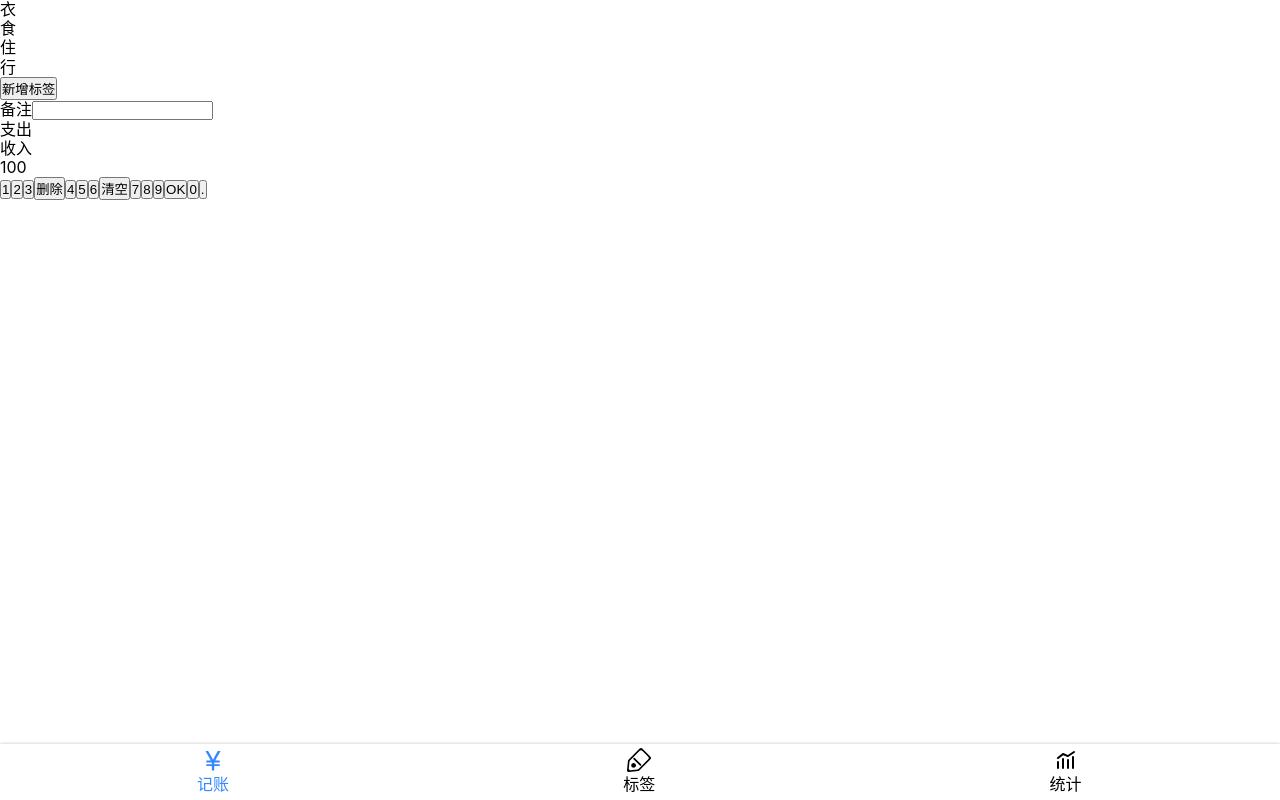
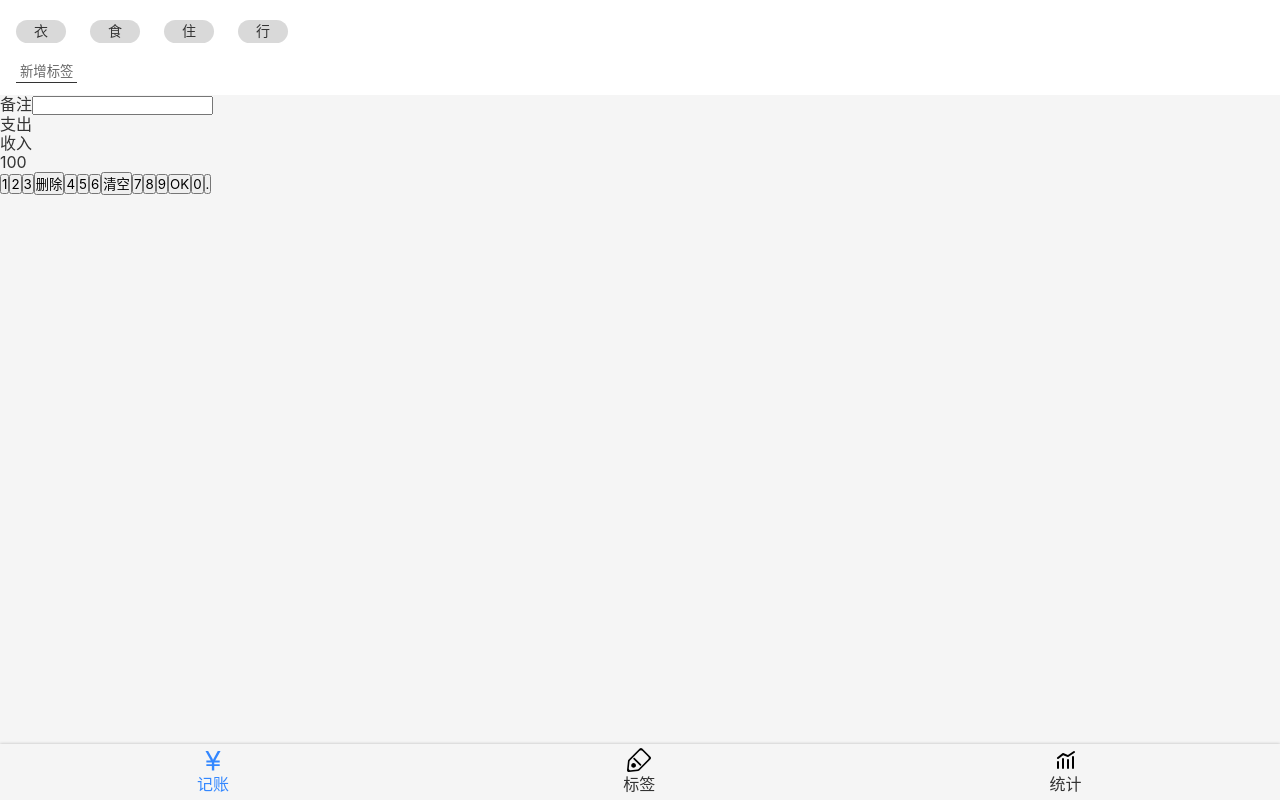
Before and after one commit to wxyhaha/ebill-2, a React app: page /#/money in a window 1280 px wide. Built offline with nearby package versions, Linux system fonts and the light colour scheme.

Commit message:
完成Money.tsx的TagsSection部分UI

```diff
--- a/src/App.tsx
+++ b/src/App.tsx
@@ -9,11 +9,15 @@
 import Money from './views/Money';
 import Statistics from './views/Statistics';
 import NoMatch from './views/NoMatch';
+import styled from 'styled-components';
 
-
+const AppWrapper = styled.div`
+  color: #333;
+`;
 
 function App() {
   return (
+    <AppWrapper>
     <Router>
       <Switch>
         <Route path="/tags">
@@ -31,6 +35,7 @@
         </Route>
       </Switch>
     </Router>
+    </AppWrapper>
   );
 }
 
--- a/src/index.scss
+++ b/src/index.scss
@@ -30,6 +30,11 @@
   font-family:$font-hei;
   font-size: 16px;
   line-height: 1.2;
+  background: #f5f5f5;
+}
+
+button{
+  font-family: inherit;
 }
 
 .icon{
--- a/src/views/Money.tsx
+++ b/src/views/Money.tsx
@@ -3,7 +3,29 @@
 import styled from 'styled-components';
 
 const TagsSection = styled.section`
+  background: #ffffff;
+  padding: 12px 16px;
 
+  > ol {
+    margin: 0 -12px;
+
+    > li {
+      background: #d9d9d9;
+      border-radius: 18px;
+      display: inline-block;
+      padding: 3px 18px;
+      font-size: 14px;
+      margin: 8px 12px;
+    }
+  }
+  > button{
+    background: none;
+    border: none;
+    padding: 2px 4px;
+    border-bottom: 1px solid #333;
+    color: #666;
+    margin-top: 8px;
+  }
 `;
 const NotesSection = styled.section`
 
@@ -16,6 +38,7 @@
 const NumberPadSection = styled.section`
 
 `;
+
 
 function Money() {
   return (
```
